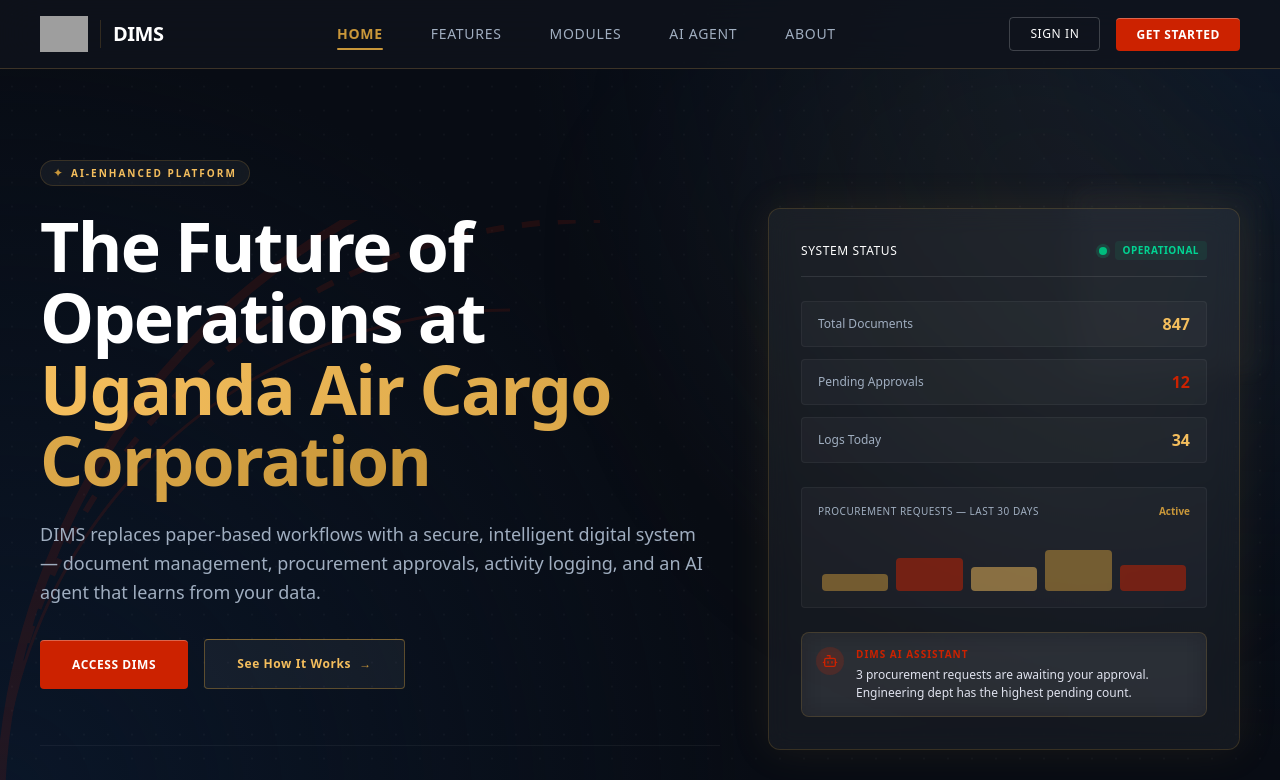
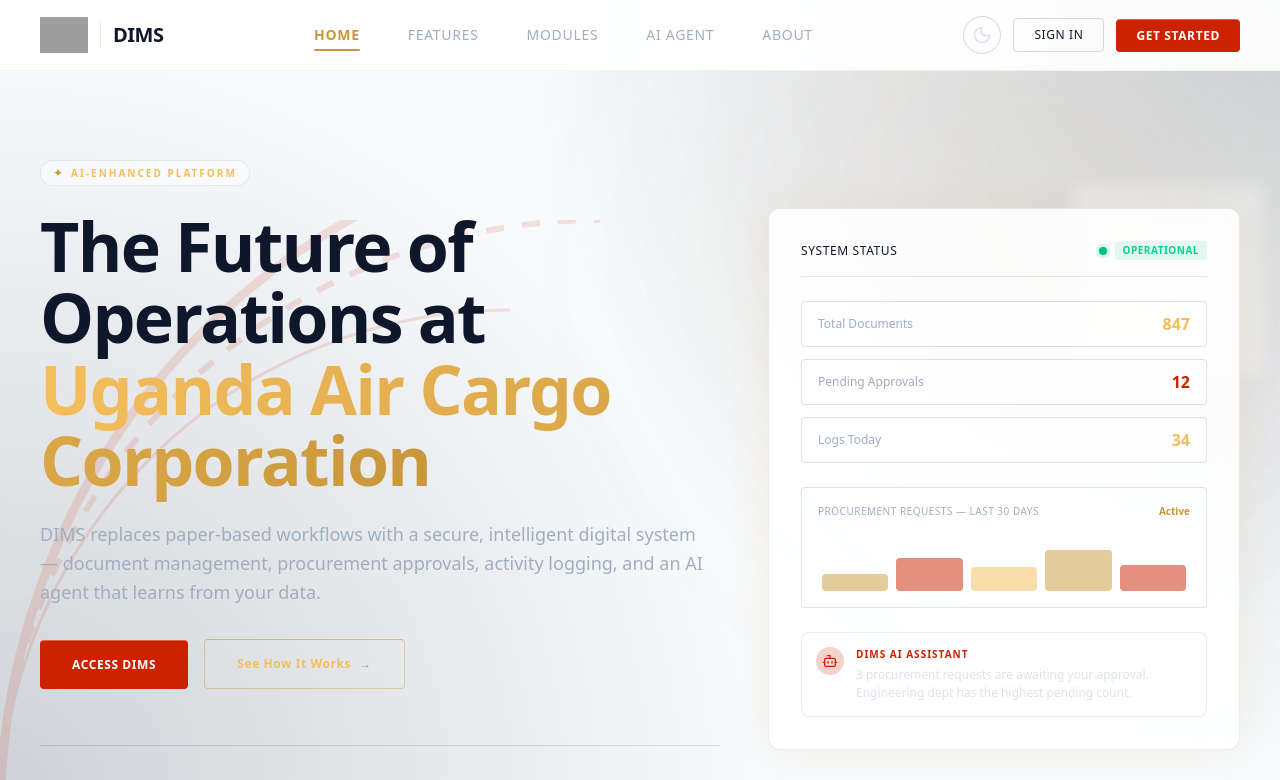
Before and after one commit to KenRogers-xpro/UACC-DIMS, a Next.js app: page / in a window 1280 px wide. Shown: the top 780 px of the page. Built offline with nearby package versions, Linux system fonts and the light colour scheme; grey boxes are pictures that could not be loaded.

Commit message:
Add theme toggle functionality and update styles for light/dark mode

```diff
--- a/src/app/globals.css
+++ b/src/app/globals.css
@@ -26,21 +26,130 @@
   --font-inter: var(--font-inter), sans-serif;
 }
 
+:root {
+  --background: #080C14;
+  --text: #dfe2ee;
+  --text-rgb: 223, 226, 238;
+  --surface: #0f131c;
+  --surface-low: #181c24;
+  --surface-container: #1c2028;
+  --surface-variant: rgba(255,255,255,0.1);
+  --panel: rgba(255,255,255,0.05);
+  --panel-hover: rgba(255,255,255,0.08);
+  --nav: rgba(15, 19, 28, 0.88);
+  --footer: #080C14;
+  --panel-border: rgba(201, 151, 58, 0.2);
+  --shadow: rgba(0, 0, 0, 0.5);
+}
+
+html.light {
+  --background: #f8fafc;
+  --text: #0f172a;
+  --surface: #ffffff;
+  --surface-low: #f1f5f9;
+  --surface-container: #e2e8f0;
+  --surface-variant: rgba(15,23,42,0.08);
+  --panel: rgba(255,255,255,0.88);
+  --panel-hover: rgba(255,255,255,0.95);
+  --nav: rgba(255,255,255,0.92);
+  --footer: #f8fafc;
+  --panel-border: rgba(15, 23, 42, 0.08);
+  --shadow: rgba(15, 23, 42, 0.15);
+}
+
 html {
   scroll-behavior: smooth;
-  background-color: #080C14;
+  background-color: var(--background);
 }
 
 body {
-  background-color: #080C14;
+  background-color: var(--background);
   background-image:
-    radial-gradient(circle at top right, #0A1628 0%, transparent 50%),
-    radial-gradient(circle at bottom left, #0A1628 0%, transparent 50%);
+    radial-gradient(circle at top right, rgba(10, 22, 40, 0.45) 0%, transparent 50%),
+    radial-gradient(circle at bottom left, rgba(10, 22, 40, 0.45) 0%, transparent 50%);
   background-attachment: fixed;
-  color: #dfe2ee;
+  color: var(--text);
   font-family: var(--font-inter), sans-serif;
   overflow-x: hidden;
   min-height: 100vh;
+}
+
+html.light body {
+  background-image:
+    radial-gradient(circle at top right, rgba(15, 23, 42, 0.18) 0%, transparent 50%),
+    radial-gradient(circle at bottom left, rgba(15, 23, 42, 0.18) 0%, transparent 50%);
+}
+
+html.light .text-white {
+  color: #0f172a !important;
+}
+
+html.light .text-white\/20 {
+  color: rgba(15, 23, 42, 0.25) !important;
+}
+
+html.light .text-white\/80 {
+  color: rgba(15, 23, 42, 0.8) !important;
+}
+
+html.light .text-white\/70 {
+  color: rgba(15, 23, 42, 0.7) !important;
+}
+
+html.light .bg-\[\#0a0e16\] {
+  background-color: #f1f5f9 !important;
+}
+
+html.light .bg-\[\#140b0b\]\/30 {
+  background-color: rgba(248, 250, 252, 0.85) !important;
+}
+
+html.light .bg-\[\#0a0f18\]\/60 {
+  background-color: rgba(248, 250, 252, 0.75) !important;
+}
+
+html.light .bg-\[\#0d1a2e\]\/90 {
+  background-color: rgba(255, 255, 255, 0.88) !important;
+}
+
+html.light .bg-\[\#0f131c\] {
+  background-color: #f1f5f9 !important;
+}
+
+html.light .border-white\/20 {
+  border-color: rgba(15, 23, 42, 0.16) !important;
+}
+
+html.light .bg-\[\#0a1424\] {
+  background-color: rgba(255, 255, 255, 0.75) !important;
+}
+
+html.light .bg-\[\#080C14\] {
+  background-color: #f8fafc !important;
+}
+
+html.light .border-white\/5 {
+  border-color: rgba(15, 23, 42, 0.12) !important;
+}
+
+html.light .border-white\/10 {
+  border-color: rgba(15, 23, 42, 0.1) !important;
+}
+
+html.light .bg-white\/5 {
+  background-color: rgba(255, 255, 255, 0.5) !important;
+}
+
+html.light .bg-white\/3 {
+  background-color: rgba(255, 255, 255, 0.3) !important;
+}
+
+html.light .bg-white\/8 {
+  background-color: rgba(255, 255, 255, 0.8) !important;
+}
+
+html.light .bg-white\/10 {
+  background-color: rgba(255, 255, 255, 0.85) !important;
 }
 
 .dot-grid {
@@ -62,15 +171,15 @@
 }
 
 .glass-panel {
-  background: rgba(255, 255, 255, 0.05);
+  background: var(--panel);
   backdrop-filter: blur(12px);
   -webkit-backdrop-filter: blur(12px);
-  border: 1px solid rgba(201, 151, 58, 0.2);
+  border: 1px solid var(--panel-border);
   transition: all 0.3s ease;
 }
 
 .glass-panel:hover {
-  background: rgba(255, 255, 255, 0.08);
+  background: var(--panel-hover);
   border-color: rgba(201, 151, 58, 0.4);
   box-shadow: inset 0 0 20px rgba(201, 151, 58, 0.05);
 }
@@ -115,7 +224,7 @@
 }
 
 .nav-shell {
-  background: rgba(15, 19, 28, 0.8);
+  background: var(--nav);
   backdrop-filter: blur(20px);
   -webkit-backdrop-filter: blur(20px);
   border-bottom: 1px solid rgba(244, 190, 93, 0.2);
--- a/src/app/layout.jsx
+++ b/src/app/layout.jsx
@@ -21,7 +21,7 @@
 export default function RootLayout({ children }) {
   return (
     <html lang="en" className={`${inter.variable} ${spaceGrotesk.variable} scroll-smooth`}>
-      <body className="antialiased min-h-screen relative bg-[#080C14]">
+      <body className="antialiased min-h-screen relative" style={{ backgroundColor: 'var(--background)' }}>
         {children}
       </body>
     </html>
--- a/src/app/page.jsx
+++ b/src/app/page.jsx
@@ -19,7 +19,9 @@
   Bot,
   Send,
   Briefcase,
-  UserCheck
+  UserCheck,
+  Sun,
+  Moon
 } from 'lucide-react';
 
 export default function LandingPage() {
@@ -36,6 +38,21 @@
     }
   ]);
   const [isTyping, setIsTyping] = useState(false);
+  const [theme, setTheme] = useState('dark');
+
+  useEffect(() => {
+    const storedTheme = window.localStorage.getItem('theme');
+    const preferredTheme = storedTheme || (window.matchMedia('(prefers-color-scheme: light)').matches ? 'light' : 'dark');
+    setTheme(preferredTheme);
+    document.documentElement.classList.toggle('light', preferredTheme === 'light');
+  }, []);
+
+  const toggleTheme = () => {
+    const nextTheme = theme === 'dark' ? 'light' : 'dark';
+    window.localStorage.setItem('theme', nextTheme);
+    setTheme(nextTheme);
+    document.documentElement.classList.toggle('light', nextTheme === 'light');
+  };
 
   // Monitor scroll positioning to update active navigation links
   useEffect(() => {
@@ -80,7 +97,7 @@
   ];
 
   return (
-    <div className="relative min-h-screen text-[#dfe2ee] font-sans selection:bg-uacc-red selection:text-white">
+    <div className="relative min-h-screen font-sans selection:bg-uacc-red selection:text-white" style={{ color: 'var(--text)' }}>
       {/* Animated Fixed Dot Grid Background */}
       <div className="dot-grid" />
 
@@ -96,7 +113,7 @@
               width={140}
               className="h-9 w-auto object-contain"
             />
-            <span className="font-heading font-bold text-lg md:text-xl tracking-tight border-l border-uacc-gold/20 pl-3 hidden sm:inline text-white">
+            <span className="font-heading font-bold text-lg md:text-xl tracking-tight border-l border-uacc-gold/20 pl-3 hidden sm:inline" style={{ color: 'var(--text)' }}>
               DIMS
             </span>
           </div>
@@ -115,14 +132,22 @@
               >
                 {link.label}
                 {activeSection === link.id && (
-                  <span className="absolute bottom-0 left-3 right-3 h-[2px] bg-uacc-gold rounded-full" />
+                  <span className="absolute bottom-0 left-3 right-3 h-0.5 bg-uacc-gold rounded-full" />
                 )}
               </a>
             ))}
           </div>
 
           {/* Action buttons (desktop) */}
-          <div className="hidden md:flex items-center gap-4">
+          <div className="hidden md:flex items-center gap-3">
+            <button
+              onClick={toggleTheme}
+              className="p-2 rounded-full border border-white/20 text-on-surface hover:bg-white/10 transition-all duration-200"
+              aria-label="Toggle light and dark theme"
+              title={`Switch to ${theme === 'dark' ? 'light' : 'dark'} theme`}
+            >
+              {theme === 'dark' ? <Sun size={20} /> : <Moon size={20} />}
+            </button>
             <a
               href="/login"
               className="px-5 py-2 text-white border border-white/20 rounded font-heading text-xs uppercase tracking-wider hover:bg-white/5 hover:border-white transition-all duration-200"
@@ -149,7 +174,7 @@
 
         {/* Collapsed Mobile Menu Drawer */}
         {mobileMenuOpen && (
-          <div className="md:hidden w-full bg-[#0f131c] border-b border-uacc-gold/20 px-margin-mobile py-6 flex flex-col gap-4 animate-fadeIn">
+          <div className="md:hidden w-full bg-surface border-b border-uacc-gold/20 px-margin-mobile py-6 flex flex-col gap-4 animate-fadeIn">
             <div className="flex flex-col gap-2">
               {navLinks.map((link) => (
                 <a
@@ -168,6 +193,15 @@
             </div>
             <hr className="border-white/5" />
             <div className="flex flex-col gap-3">
+              <button
+                onClick={() => {
+                  toggleTheme();
+                  setMobileMenuOpen(false);
+                }}
+                className="w-full text-center py-3 text-on-surface border border-white/20 rounded font-heading text-xs uppercase tracking-wider hover:bg-white/5 transition-all"
+              >
+                Switch to {theme === 'dark' ? 'Light' : 'Dark'} Theme
+              </button>
               <a
                 href="/login"
                 onClick={() => setMobileMenuOpen(false)}
@@ -202,7 +236,7 @@
           </svg>
         </div>
         {/* Gold Glow Top Right */}
-        <div className="absolute top-0 right-0 w-[300px] h-[300px] md:w-[600px] md:h-[600px] bg-gradient-to-bl from-uacc-gold/10 to-transparent rounded-full blur-[100px] pointer-events-none z-0"></div>
+<div className="absolute top-0 right-0 w-[300px] h-[300px] md:w-[600px] md:h-[600px] bg-linear-to-bl from-uacc-gold/10 to-transparent rounded-full blur-[100px] pointer-events-none z-0"></div>
 
         <div className="grid grid-cols-1 md:grid-cols-12 gap-12 items-center relative z-10">
           {/* Left Column (60% desktop) */}
@@ -310,9 +344,9 @@
               </div>
 
               {/* AI Chat Bubble at Bottom */}
-              <div className="p-3.5 glass-panel border-uacc-red/20 rounded-lg bg-[#140b0b]/30">
+              <div className="p-3.5 glass-panel border-uacc-red/20 rounded-lg bg-[rgba(204,34,0,0.15)]">
                 <div className="flex items-start gap-3">
-                  <div className="p-1.5 rounded-full bg-uacc-red/20 text-uacc-red flex-shrink-0">
+                  <div className="p-1.5 rounded-full bg-uacc-red/20 text-uacc-red shrink-0">
                     <Bot size={16} />
                   </div>
                   <div>
@@ -331,9 +365,9 @@
       </section>
 
       {/* SECTION 3 — Context Bar */}
-      <section className="border-y border-uacc-gold/20 bg-[#0a0e16] py-6 relative z-20 overflow-hidden">
+      <section className="border-y border-uacc-gold/20 bg-surface-low py-6 relative z-20 overflow-hidden">
         <div className="max-w-7xl mx-auto px-margin-mobile md:px-margin-desktop text-center flex items-center justify-center gap-3">
-          <Plane className="text-uacc-gold w-4 h-4 flex-shrink-0 animate-pulse rotate-90" />
+          <Plane className="text-uacc-gold w-4 h-4 shrink-0 animate-pulse rotate-90" />
           <p className="font-heading text-[10px] md:text-xs text-uacc-gold-light uppercase tracking-[0.25em] leading-normal max-w-full">
             ✈ Deployed for Uganda Air Cargo Corporation <span className="mx-2 text-uacc-gold/30">·</span> Entebbe International Airport <span className="mx-2 text-uacc-gold/30">·</span> Ministry of Defence &amp; Veteran Affairs
           </p>
@@ -353,7 +387,7 @@
           <h2 className="font-heading text-3xl md:text-5xl font-bold text-white tracking-tight">
             Four Modules. One Intelligent System.
           </h2>
-          <div className="w-16 h-[2px] bg-gradient-to-r from-uacc-gold to-uacc-red mt-2 rounded"></div>
+          <div className="w-16 h-0.5 bg-linear-to-r from-uacc-gold to-uacc-red mt-2 rounded"></div>
         </div>
 
         {/* 2x2 Grid / 1 column mobile */}
@@ -364,7 +398,7 @@
             <div className="absolute top-0 left-0 w-2 h-full bg-uacc-gold opacity-0 group-hover:opacity-100 transition-opacity duration-300"></div>
 
             <div className="flex items-start gap-5">
-              <div className="p-4 rounded-lg bg-uacc-gold/10 text-uacc-gold flex-shrink-0 group-hover:scale-110 transition-transform duration-300">
+              <div className="p-4 rounded-lg bg-uacc-gold/10 text-uacc-gold shrink-0 group-hover:scale-110 transition-transform duration-300">
                 <FileText size={24} />
               </div>
               <div className="flex flex-col gap-2">
@@ -387,7 +421,7 @@
             <div className="absolute top-0 left-0 w-2 h-full bg-uacc-red opacity-0 group-hover:opacity-100 transition-opacity duration-300"></div>
 
             <div className="flex items-start gap-5">
-              <div className="p-4 rounded-lg bg-uacc-red/10 text-uacc-red flex-shrink-0 group-hover:scale-110 transition-transform duration-300">
+              <div className="p-4 rounded-lg bg-uacc-red/10 text-uacc-red shrink-0 group-hover:scale-110 transition-transform duration-300">
                 <ClipboardList size={24} />
               </div>
               <div className="flex flex-col gap-2">
@@ -410,7 +444,7 @@
             <div className="absolute top-0 left-0 w-2 h-full bg-uacc-gold opacity-0 group-hover:opacity-100 transition-opacity duration-300"></div>
 
             <div className="flex items-start gap-5">
-              <div className="p-4 rounded-lg bg-uacc-gold/10 text-uacc-gold flex-shrink-0 group-hover:scale-110 transition-transform duration-300">
+              <div className="p-4 rounded-lg bg-uacc-gold/10 text-uacc-gold shrink-0 group-hover:scale-110 transition-transform duration-300">
                 <Clock size={24} />
               </div>
               <div className="flex flex-col gap-2">
@@ -433,7 +467,7 @@
             <div className="absolute top-0 left-0 w-2 h-full bg-uacc-red opacity-0 group-hover:opacity-100 transition-opacity duration-300"></div>
 
             <div className="flex items-start gap-5">
-              <div className="p-4 rounded-lg bg-uacc-red/10 text-uacc-red flex-shrink-0 group-hover:scale-110 transition-transform duration-300">
+              <div className="p-4 rounded-lg bg-uacc-red/10 text-uacc-red shrink-0 group-hover:scale-110 transition-transform duration-300">
                 <BarChart2 size={24} />
               </div>
               <div className="flex flex-col gap-2">
@@ -455,7 +489,8 @@
       {/* SECTION 5 — AI Agent Spotlight */}
       <section
         id="ai-agent"
-        className="relative z-10 py-24 bg-[#0a0f18]/60 border-y border-white/5 overflow-hidden"
+        className="relative z-10 py-24 border-y border-white/5 overflow-hidden"
+        style={{ backgroundColor: theme === 'dark' ? 'rgba(10,15,24,0.6)' : 'rgba(249,250,251,0.75)' }}
       >
         {/* Subtle diagonal red-to-gold glow behind content */}
         <div className="absolute inset-0 bg-[radial-gradient(circle_at_45%_50%,rgba(204,34,0,0.04)_0%,rgba(201,151,58,0.04)_60%,transparent_100%)] pointer-events-none z-0"></div>
@@ -476,24 +511,24 @@
             {/* Bullet points with checkmarks */}
             <div className="flex flex-col gap-4 mt-2">
               <div className="flex items-start gap-3">
-                <span className="p-1 rounded bg-uacc-gold/20 text-uacc-gold flex-shrink-0 mt-0.5">
-                  <Check size={14} className="stroke-[3]" />
+                <span className="p-1 rounded bg-uacc-gold/20 text-uacc-gold shrink-0 mt-0.5">
+                  <Check size={14} className="stroke-3" />
                 </span>
                 <span className="text-sm md:text-base text-on-surface">
                   Suggests procurement item details based on historical approvals
                 </span>
               </div>
               <div className="flex items-start gap-3">
-                <span className="p-1 rounded bg-uacc-gold/20 text-uacc-gold flex-shrink-0 mt-0.5">
-                  <Check size={14} className="stroke-[3]" />
+                <span className="p-1 rounded bg-uacc-gold/20 text-uacc-gold shrink-0 mt-0.5">
+                  <Check size={14} className="stroke-3" />
                 </span>
                 <span className="text-sm md:text-base text-on-surface">
                   Flags unusual cost estimates before submission
                 </span>
               </div>
               <div className="flex items-start gap-3">
-                <span className="p-1 rounded bg-uacc-gold/20 text-uacc-gold flex-shrink-0 mt-0.5">
-                  <Check size={14} className="stroke-[3]" />
+                <span className="p-1 rounded bg-uacc-gold/20 text-uacc-gold shrink-0 mt-0.5">
+                  <Check size={14} className="stroke-3" />
                 </span>
                 <span className="text-sm md:text-base text-on-surface">
                   Answers questions like &quot;Which department had the most pending requests this month?&quot;
@@ -518,9 +553,9 @@
           {/* Right Column (chat interface card) */}
           <div className="md:col-span-6 w-full">
             {/* Chat Frame Container */}
-            <div className="glass-panel border-t-2 border-t-uacc-gold bg-[#0d1a2e]/90 rounded-xl overflow-hidden shadow-[0_12px_40px_rgba(0,0,0,0.5)]">
+            <div className="glass-panel border-t-2 border-t-uacc-gold rounded-xl overflow-hidden shadow-[0_12px_40px_rgba(0,0,0,0.5)]" style={{ backgroundColor: theme === 'dark' ? 'rgba(13,26,46,0.9)' : 'rgba(255,255,255,0.88)' }}>
               {/* Header */}
-              <div className="flex justify-between items-center px-6 py-4 bg-[#0a1424] border-b border-white/5">
+              <div className="flex justify-between items-center px-6 py-4 border-b border-white/5" style={{ backgroundColor: theme === 'dark' ? 'rgb(10,20,36)' : 'rgba(255,255,255,0.75)' }}>
                 <div className="flex items-center gap-3">
                   <div className="p-2 rounded-lg bg-uacc-gold/10 text-uacc-gold">
                     <Bot size={20} />
@@ -596,7 +631,7 @@
               </div>
 
               {/* Chat Input placeholder */}
-              <div className="p-4 bg-[#0a1424] border-t border-white/5 flex gap-2">
+              <div className="p-4 border-t border-white/5 flex gap-2" style={{ backgroundColor: theme === 'dark' ? 'rgb(10,20,36)' : 'rgba(255,255,255,0.75)' }}>
                 <input
                   type="text"
                   placeholder="Ask a question about aircraft logistics, procurement status..."
@@ -628,7 +663,7 @@
           <h2 className="font-heading text-3xl md:text-5xl font-bold text-white tracking-tight">
             Built for Every Role at UACC
           </h2>
-          <div className="w-16 h-[2px] bg-gradient-to-r from-uacc-gold to-uacc-red mt-2 rounded"></div>
+          <div className="w-16 h-0.5 bg-linear-to-r from-uacc-gold to-uacc-red mt-2 rounded"></div>
         </div>
 
         {/* 5 columns flex-wrap responsive layout */}
@@ -713,7 +748,8 @@
       {/* SECTION 7 — CTA Banner */}
       <section
         id="about"
-        className="relative z-10 w-full bg-gradient-to-r from-[#1A0500] to-[#2D0800] py-20 border-t border-uacc-gold/30 overflow-hidden"
+        className="relative z-10 w-full py-20 border-t border-uacc-gold/30 overflow-hidden"
+        style={{ background: theme === 'dark' ? 'linear-gradient(90deg,#1A0500,#2D0800)' : 'linear-gradient(90deg,#fff1d6,#ffe8b5)' }}
       >
         {/* Glow vector arc ornament */}
         <div className="absolute right-0 bottom-0 w-[400px] h-[200px] opacity-10 pointer-events-none text-uacc-gold">
@@ -741,7 +777,7 @@
       </section>
 
       {/* SECTION 8 — Footer */}
-      <footer className="relative z-10 bg-[#080C14] border-t border-white/5 pt-16 pb-8">
+      <footer className="relative z-10 border-t border-white/5 pt-16 pb-8" style={{ backgroundColor: theme === 'dark' ? '#080C14' : '#f8fafc' }}>
         <div className="max-w-7xl mx-auto px-margin-mobile md:px-margin-desktop grid grid-cols-1 md:grid-cols-12 gap-10 mb-12">
           {/* Column 1 (Left: Branding & Architect info) */}
           <div className="md:col-span-5 flex flex-col items-start gap-4">
@@ -752,13 +788,13 @@
               width={160}
               className="h-10 w-auto object-contain"
             />
-            <div className="text-sm font-heading font-bold text-white tracking-wide">
+            <div className="text-sm font-heading font-bold tracking-wide" style={{ color: 'var(--text)' }}>
               DIMS v1.0 — Digital Information and Management System
             </div>
-            <p className="text-xs text-on-surface-variant leading-relaxed max-w-sm">
+            <p className="text-xs leading-relaxed max-w-sm" style={{ color: 'rgba(var(--text-rgb),0.8)' }}>
               Developed by Lutaaya Ken Rogers · Nkumba University · BCS Final Year Project 2026
             </p>
-            <p className="text-xs text-on-surface-variant/70">
+            <p className="text-xs" style={{ color: 'rgba(var(--text-rgb),0.7)' }}>
               © 2026 Uganda Air Cargo Corporation. All rights reserved.
             </p>
           </div>
```
Also changed, not shown: next.config.mjs (+8 -1 lines).
